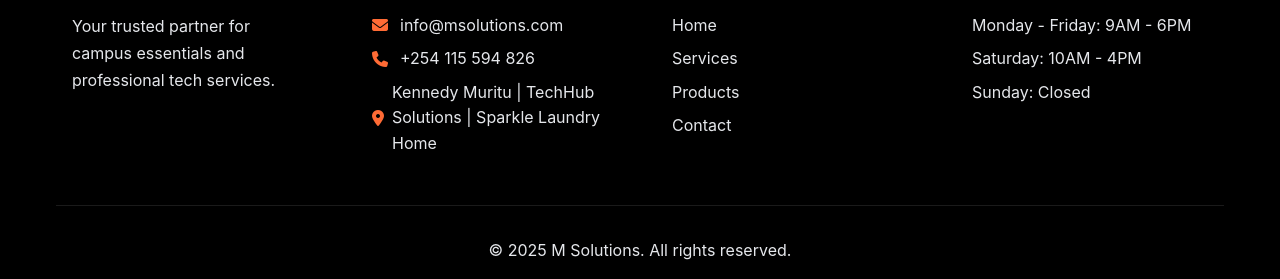
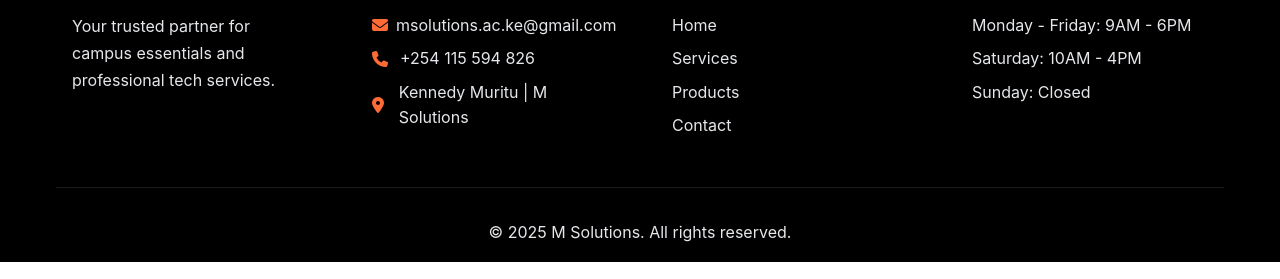
Before and after one commit to Muri-tuu/M-Solutions-Website, a website: page index.html in a window 1280 px wide. Shown: the part 2998-3277 px from the top of the page. Drawn offline with Linux system fonts and the light colour scheme.

Commit message:
Update contact email

```diff
--- a/index.html
+++ b/index.html
@@ -251,9 +251,9 @@
                 <div class="footer-section">
                     <h3 class="footer-title">Contact Us</h3>
                     <ul class="footer-list">
-                        <li><i class="fas fa-envelope"></i> <a href="mailto:info@msolutions.com">info@msolutions.com</a></li>
+                        <li><i class="fas fa-envelope"></i> <a href="mailto:info@msolutions.com">msolutions.ac.ke@gmail.com</a></li>
                         <li><i class="fas fa-phone"></i> <a href="tel:+254115594826">+254 115 594 826</a></li>
-                        <li><i class="fas fa-map-marker-alt"></i> Kennedy Muritu | TechHub Solutions | Sparkle Laundry Home</li>
+                        <li><i class="fas fa-map-marker-alt"></i> Kennedy Muritu | M Solutions</li>
                     </ul>
                 </div>
 
```
